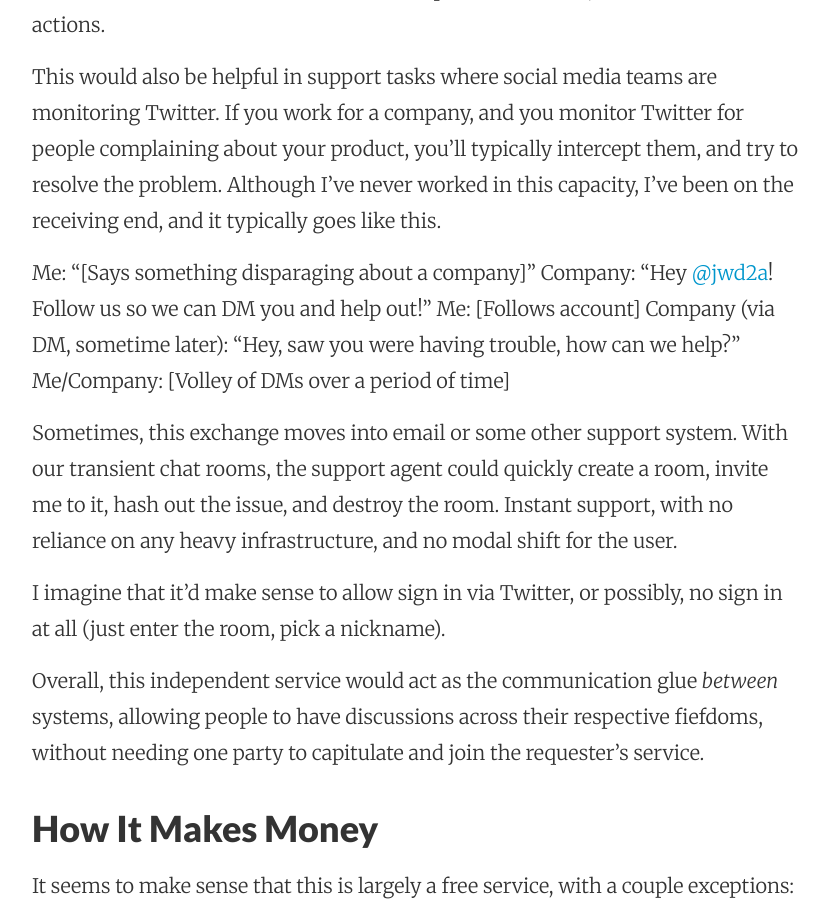
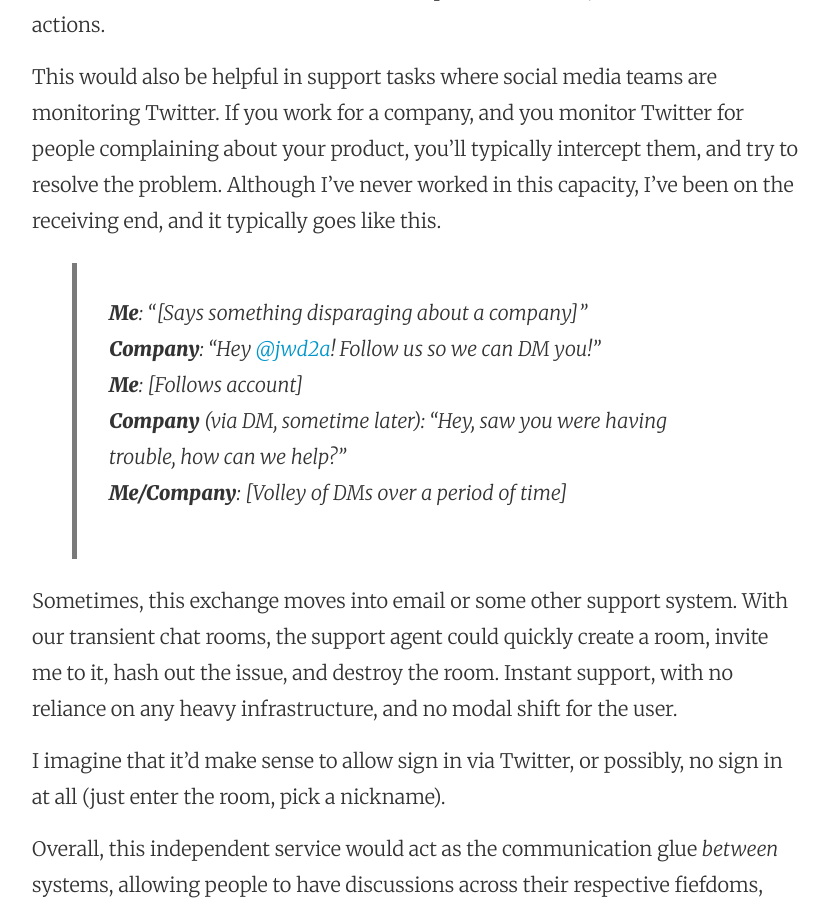
Before and after one commit to jwd2a/justindav.is, a Jekyll site: the page built from _posts/2015/2015-07-15-transient-chat.md, in a window 1280 px wide and 900 px high, scrolled down 1889 px. Shown: the whole window, without its empty margins (224-1053 px from the left). Built offline with Jekyll 4.4.1, drawn with Linux system fonts in a browser that asks for light colours; nearby versions of some CDN libraries; comment, search, counter and statistics services are not loaded.

Commit message:
Style tweaks on post

```diff
--- a/_posts/2015/2015-07-15-transient-chat.md
+++ b/_posts/2015/2015-07-15-transient-chat.md
@@ -27,11 +27,11 @@ I think this could be particularly useful on Twitter. Those conversations I ment
 
 This would also be helpful in support tasks where social media teams are monitoring Twitter. If you work for a company, and you monitor Twitter for people complaining about your product, you'll typically intercept them, and try to resolve the problem. Although I've never worked in this capacity, I've been on the receiving end, and it typically goes like this.
 
-Me: "[Says something disparaging about a company]"
-Company: "Hey [@jwd2a](http://twitter.com/jwd2a)! Follow us so we can DM you and help out!"
-Me: [Follows account]
-Company (via DM, sometime later): "Hey, saw you were having trouble, how can we help?"
-Me/Company: [Volley of DMs over a period of time]
+> **Me**: "[Says something disparaging about a company]"
+> **Company**: "Hey [@jwd2a](http://twitter.com/jwd2a)! Follow us so we can DM you!"
+> **Me**: [Follows account]
+> **Company** (via DM, sometime later): "Hey, saw you were having trouble, how can we help?"
+> **Me/Company**: [Volley of DMs over a period of time]
 
 Sometimes, this exchange moves into email or some other support system. With our transient chat rooms, the support agent could quickly create a room, invite me to it, hash out the issue, and destroy the room. Instant support, with no reliance on any heavy infrastructure, and no modal shift for the user.
 
```
